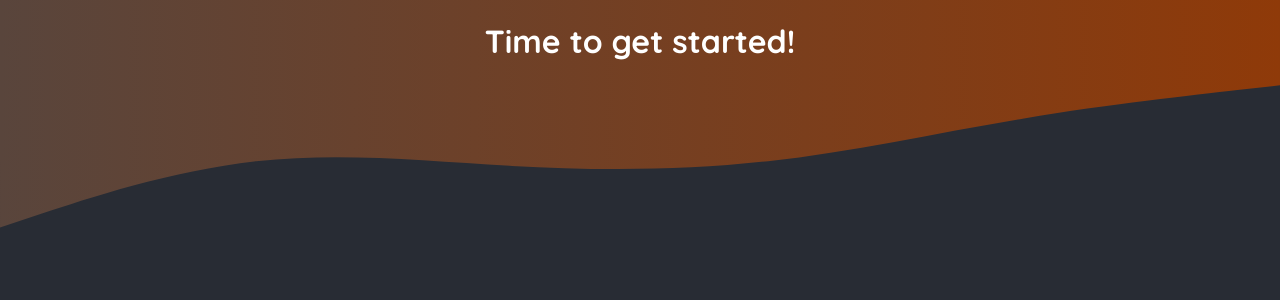
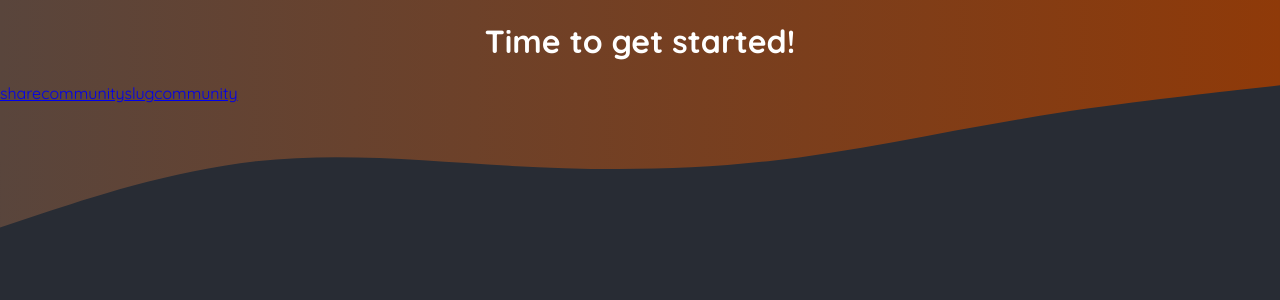
Before and after one commit to ChingTaja/Exercise-U-Next, a Next.js app: page / in a window 1280 px wide. Shown: the top 300 px of the page. Built offline with nearby package versions, Linux system fonts and the light colour scheme.

Commit message:
feat: route

```diff
--- /dev/null
+++ b/app/community/page.js
@@ -0,0 +1,3 @@
+export default function Community() {
+  return <>Community</>;
+}
--- /dev/null
+++ b/app/meals/[slug]/page.js
@@ -0,0 +1,3 @@
+export default function Share() {
+  return <>Slug</>;
+}
--- /dev/null
+++ b/app/meals/share/page.js
@@ -0,0 +1,3 @@
+export default function Share() {
+  return <>Share</>;
+}
--- a/app/page.js
+++ b/app/page.js
@@ -1,9 +1,14 @@
+import Link from 'next/link';
+
 export default function Home() {
   return (
     <main>
-      <h1 style={{ color: 'white', textAlign: 'center' }}>
-        Time to get started!
-      </h1>
+      <h1 style={{ color: 'white', textAlign: 'center' }}>Time to get started!</h1>
+
+      <Link href="/meals">share</Link>
+      <Link href="/meals/share">community</Link>
+      <Link href="/meals/slug1">slug</Link>
+      <Link href="/community">community</Link>
     </main>
   );
 }
```
Also changed, not shown: app/meals/page.js (added, +7 -0 lines).
